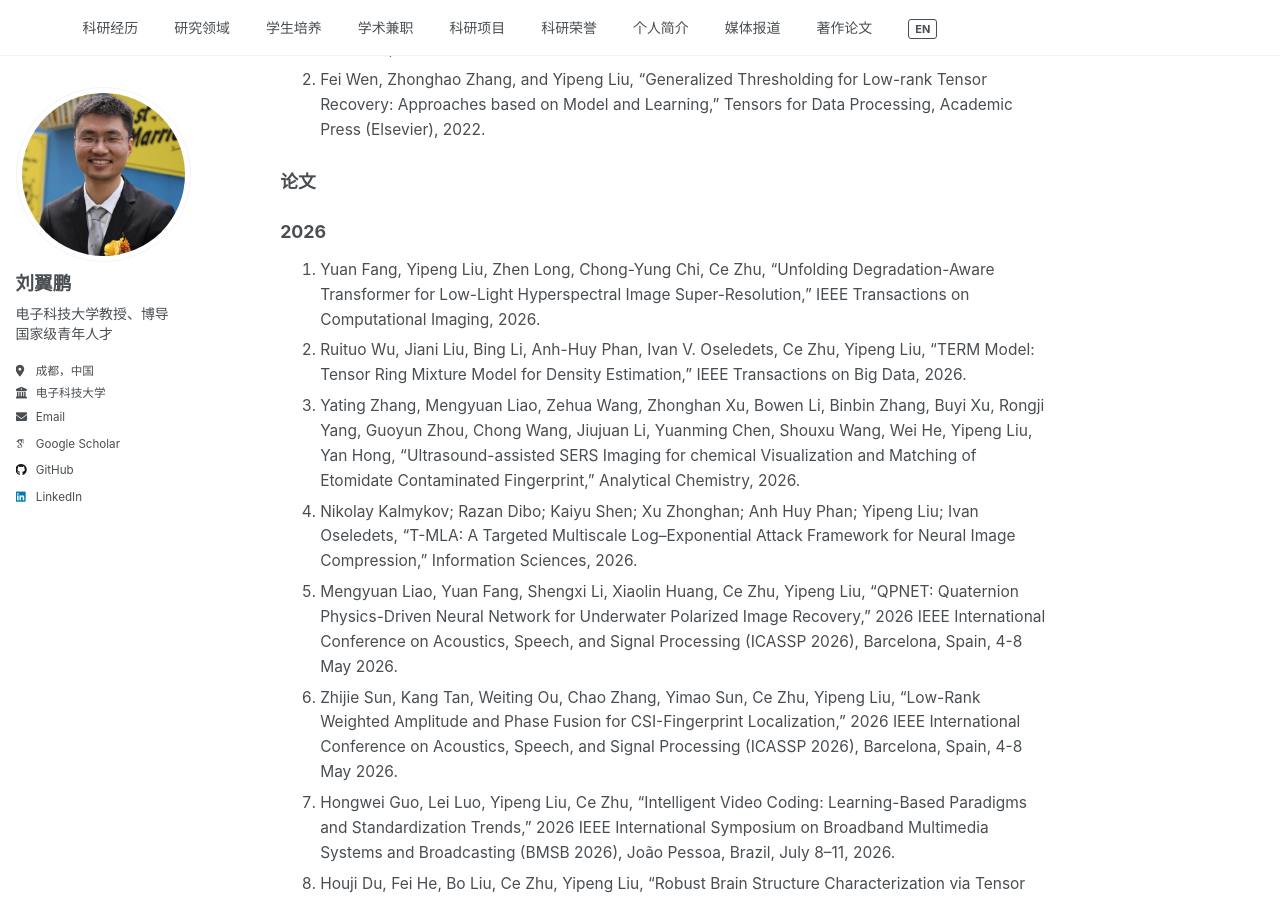
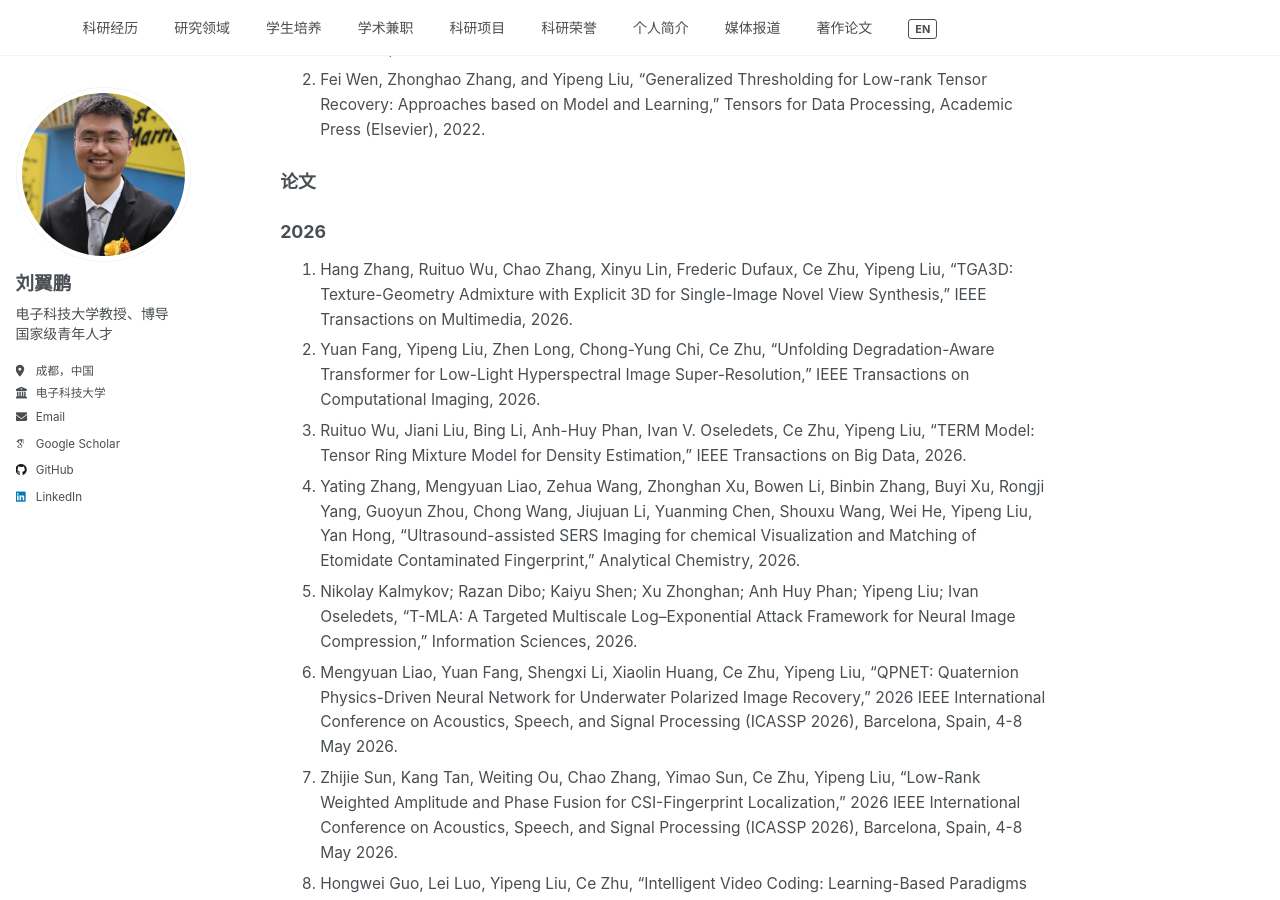
Before and after one commit to yipengliu/yipengliu.github.io, a Jekyll site: the page built from _pages/main-zh.md, in a window 1280 px wide and 900 px high, scrolled down 3699 px. Built offline with Jekyll 4.4.1, drawn with Linux system fonts in a browser that asks for light colours; some web fonts are replaced.

Commit message:
Update 2026 publications in main-zh.md
Added new publications for 2026 and removed duplicates.

```diff
--- a/_pages/main-zh.md
+++ b/_pages/main-zh.md
@@ -117,14 +117,15 @@
 
 ### 2026
 
-1. Yuan Fang, Yipeng Liu, Zhen Long, Chong-Yung Chi, Ce Zhu, "Unfolding Degradation-Aware Transformer for Low-Light Hyperspectral Image Super-Resolution," IEEE Transactions on Computational Imaging, 2026.
-2. Ruituo Wu, Jiani Liu, Bing Li, Anh-Huy Phan, Ivan V. Oseledets, Ce Zhu, Yipeng Liu, "TERM Model: Tensor Ring Mixture Model for Density Estimation," IEEE Transactions on Big Data, 2026.
-3. Yating Zhang, Mengyuan Liao, Zehua Wang, Zhonghan Xu, Bowen Li, Binbin Zhang, Buyi Xu, Rongji Yang, Guoyun Zhou, Chong Wang, Jiujuan Li, Yuanming Chen, Shouxu Wang, Wei He, Yipeng Liu, Yan Hong, "Ultrasound-assisted SERS Imaging for chemical Visualization and Matching of Etomidate Contaminated Fingerprint," Analytical Chemistry, 2026.
-4. Nikolay Kalmykov; Razan Dibo; Kaiyu Shen; Xu Zhonghan; Anh Huy Phan; Yipeng Liu; Ivan Oseledets, "T-MLA: A Targeted Multiscale Log--Exponential Attack Framework for Neural Image Compression," Information Sciences, 2026.
-5. Mengyuan Liao, Yuan Fang, Shengxi Li, Xiaolin Huang, Ce Zhu, Yipeng Liu, "QPNET: Quaternion Physics-Driven Neural Network for Underwater Polarized Image Recovery," 2026 IEEE International Conference on Acoustics, Speech, and Signal Processing (ICASSP 2026), Barcelona, Spain, 4-8 May 2026.
-6. Zhijie Sun, Kang Tan, Weiting Ou, Chao Zhang, Yimao Sun, Ce Zhu, Yipeng Liu, "Low-Rank Weighted Amplitude and Phase Fusion for CSI-Fingerprint Localization," 2026 IEEE International Conference on Acoustics, Speech, and Signal Processing (ICASSP 2026), Barcelona, Spain, 4-8 May 2026.
-7. Hongwei Guo, Lei Luo, Yipeng Liu, Ce Zhu, "Intelligent Video Coding: Learning-Based Paradigms and Standardization Trends," 2026 IEEE International Symposium on Broadband Multimedia Systems and Broadcasting (BMSB 2026), João Pessoa, Brazil, July 8–11, 2026.
-8. Houji Du, Fei He, Bo Liu, Ce Zhu, Yipeng Liu, "Robust Brain Structure Characterization via Tensor Subspace Learning on Minimal Representative Subset," 2026 IEEE International Conference on Multimedia and Expo (ICME 2026), Bangkok, Thailand, July 5 - 9, 2026.
+1. Hang Zhang, Ruituo Wu, Chao Zhang, Xinyu Lin, Frederic Dufaux, Ce Zhu, Yipeng Liu, "TGA3D: Texture-Geometry Admixture with Explicit 3D for Single-Image Novel View Synthesis," IEEE Transactions on Multimedia, 2026.
+2. Yuan Fang, Yipeng Liu, Zhen Long, Chong-Yung Chi, Ce Zhu, "Unfolding Degradation-Aware Transformer for Low-Light Hyperspectral Image Super-Resolution," IEEE Transactions on Computational Imaging, 2026.
+3. Ruituo Wu, Jiani Liu, Bing Li, Anh-Huy Phan, Ivan V. Oseledets, Ce Zhu, Yipeng Liu, "TERM Model: Tensor Ring Mixture Model for Density Estimation," IEEE Transactions on Big Data, 2026.
+4. Yating Zhang, Mengyuan Liao, Zehua Wang, Zhonghan Xu, Bowen Li, Binbin Zhang, Buyi Xu, Rongji Yang, Guoyun Zhou, Chong Wang, Jiujuan Li, Yuanming Chen, Shouxu Wang, Wei He, Yipeng Liu, Yan Hong, "Ultrasound-assisted SERS Imaging for chemical Visualization and Matching of Etomidate Contaminated Fingerprint," Analytical Chemistry, 2026.
+5. Nikolay Kalmykov; Razan Dibo; Kaiyu Shen; Xu Zhonghan; Anh Huy Phan; Yipeng Liu; Ivan Oseledets, "T-MLA: A Targeted Multiscale Log--Exponential Attack Framework for Neural Image Compression," Information Sciences, 2026.
+6. Mengyuan Liao, Yuan Fang, Shengxi Li, Xiaolin Huang, Ce Zhu, Yipeng Liu, "QPNET: Quaternion Physics-Driven Neural Network for Underwater Polarized Image Recovery," 2026 IEEE International Conference on Acoustics, Speech, and Signal Processing (ICASSP 2026), Barcelona, Spain, 4-8 May 2026.
+7. Zhijie Sun, Kang Tan, Weiting Ou, Chao Zhang, Yimao Sun, Ce Zhu, Yipeng Liu, "Low-Rank Weighted Amplitude and Phase Fusion for CSI-Fingerprint Localization," 2026 IEEE International Conference on Acoustics, Speech, and Signal Processing (ICASSP 2026), Barcelona, Spain, 4-8 May 2026.
+8. Hongwei Guo, Lei Luo, Yipeng Liu, Ce Zhu, "Intelligent Video Coding: Learning-Based Paradigms and Standardization Trends," 2026 IEEE International Symposium on Broadband Multimedia Systems and Broadcasting (BMSB 2026), João Pessoa, Brazil, July 8–11, 2026.
+9. Houji Du, Fei He, Bo Liu, Ce Zhu, Yipeng Liu, "Robust Brain Structure Characterization via Tensor Subspace Learning on Minimal Representative Subset," 2026 IEEE International Conference on Multimedia and Expo (ICME 2026), Bangkok, Thailand, July 5 - 9, 2026.
 
 #### 2025
 
```
